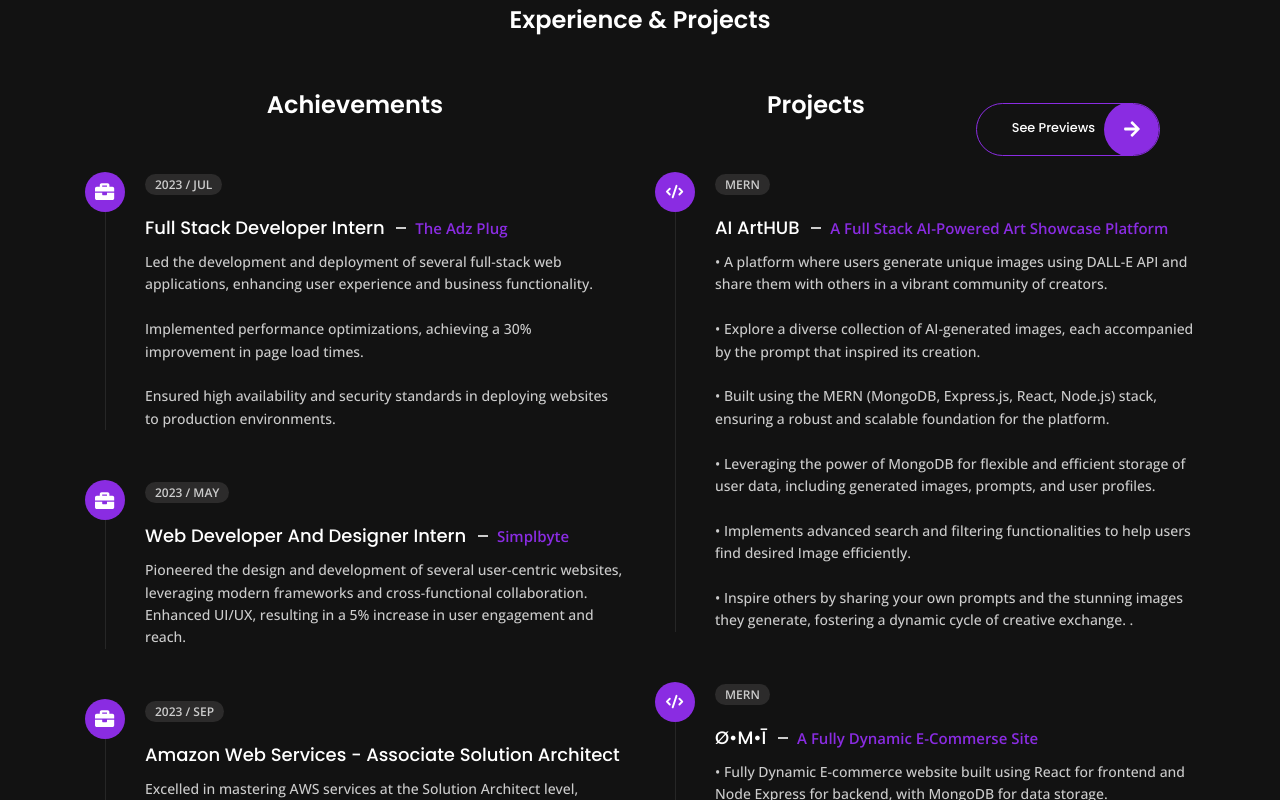
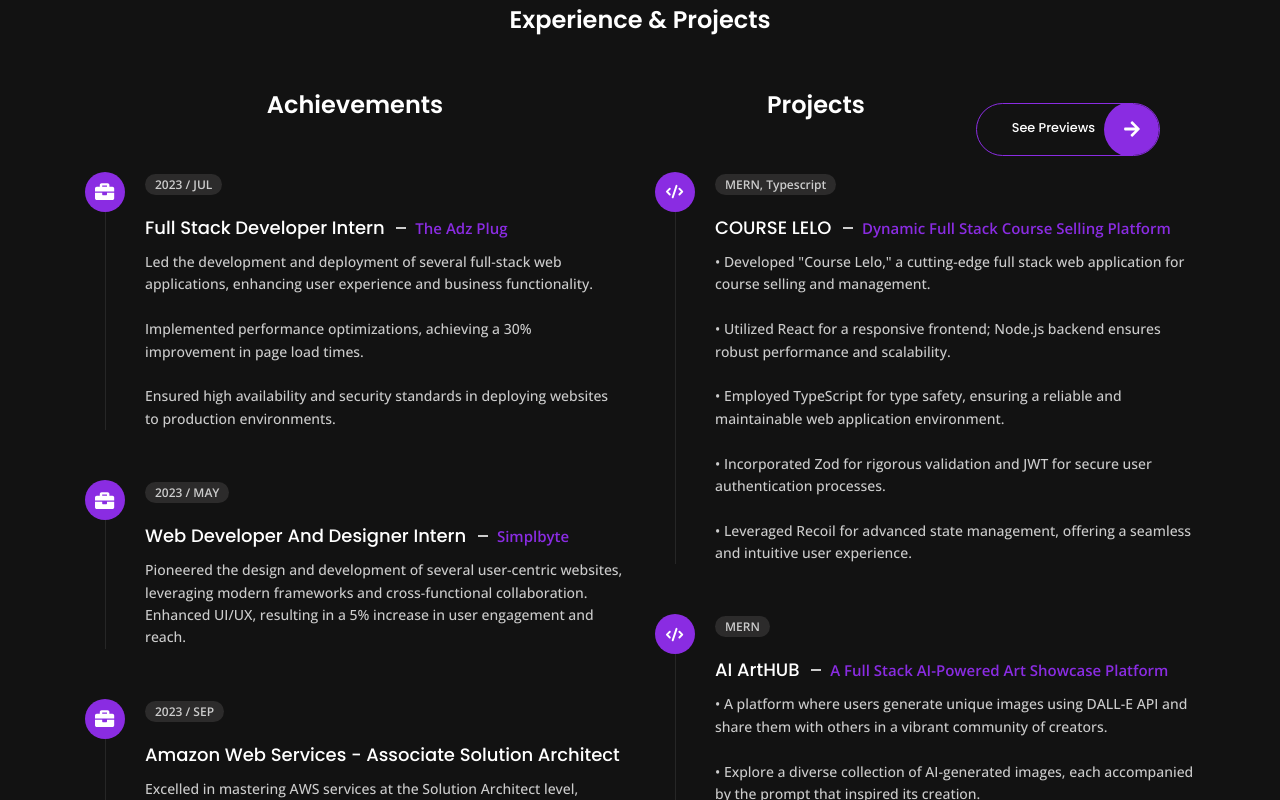
Before and after one commit to Omi1804/CD-folio, a React (Vite) app: page /about in a window 1280 px wide. Shown: the part 1220-2020 px from the top of the page. Built offline with nearby package versions, Linux system fonts and the light colour scheme.

Commit message:
adding new projects

```diff
--- a/src/data.jsx
+++ b/src/data.jsx
@@ -31,6 +31,7 @@ import Work16 from "./assets/project-16.png";
 import Work17 from "./assets/project-17.png";
 import Work18 from "./assets/project-18.png";
 import Work19 from "./assets/project-19.png";
+import Work20 from "./assets/project-20.png";
 
 import Theme4 from "./assets/blue.png";
 import Theme3 from "./assets/blueviolet.png";
@@ -77,7 +78,7 @@ export const personalInfo = [
   {
     id: 1,
     title: "Name : ",
-    description: "Swati Nigam",
+    description: "Om Nigam",
   },
 
   {
@@ -216,6 +217,19 @@ export const resume = [
     year: "2017",
     title: "High School <span> Dr. Virendra Swarup Education Centre</span>",
     desc: "CGPA - 10/10",
+  },
+  {
+    id: 21,
+    category: "projects",
+    icon: <HiCode />,
+    year: " MERN, Typescript",
+    title: `<a href="https://github.com/Omi1804/Course_Selling_App" target='blank' style="color: inherit; text-decoration: none;">COURSE LELO  <span> Dynamic Full Stack Course Selling Platform</span></a>`,
+    desc: `• Developed "Course Lelo," a cutting-edge full stack web application for course selling and management.<br><br>
+    • Utilized React for a responsive frontend; Node.js backend ensures robust performance and scalability.<br><br>
+    • Employed TypeScript for type safety, ensuring a reliable and maintainable web application environment.<br><br>
+    • Incorporated Zod for rigorous validation and JWT for secure user authentication processes.<br><br>
+    • Leveraged Recoil for advanced state management, offering a seamless and intuitive user experience.
+    `,
   },
 
   {
@@ -456,6 +470,18 @@ export const skills = [
 ];
 
 export const portfolio = [
+  {
+    id: 20,
+    img: Work20,
+    title: "COURSE LELO",
+    details: [
+      {
+        icon: <FiExternalLink />,
+        title: "Website : ",
+        desc: `<a href="https://github.com/Omi1804/Course_Selling_App" target='blank'>https://github.com/Omi1804/Course_Selling_App</a>`,
+      },
+    ],
+  },
   {
     id: 2,
     img: Work16,
```
Also changed, not shown: src/assets/project-20.png (added).
